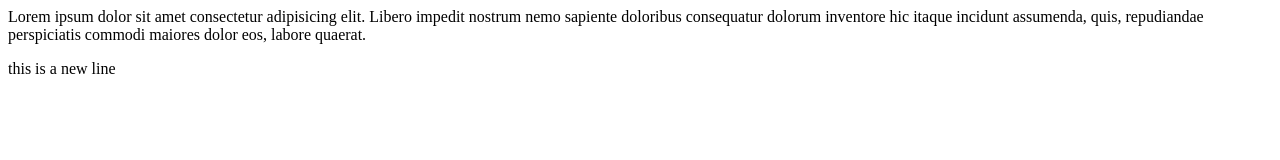
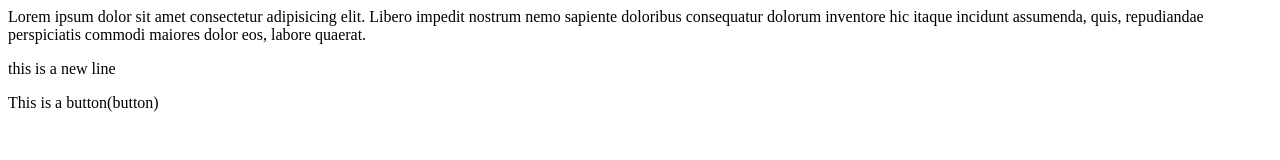
Before and after one commit to madhav0071/localrepo, a plain HTML site: page second repo/index.html in a window 1280 px wide. Drawn offline with Linux system fonts and the light colour scheme.

Commit message:
new change

```diff
--- a/second repo/index.html
+++ b/second repo/index.html
@@ -5,3 +5,4 @@
   labore quaerat.
 </p>
 <p>this is a new line</p>
+<p>This is a button(button)</p>
```
